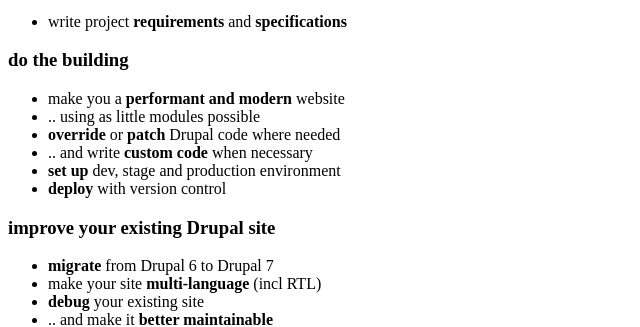
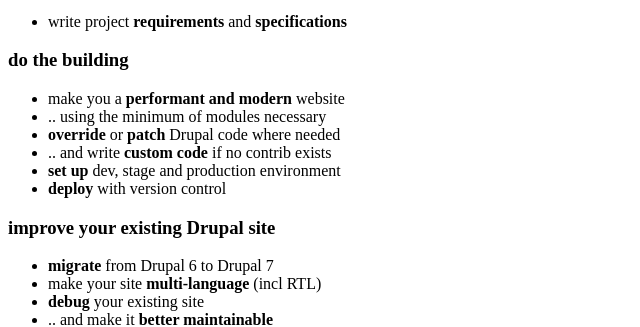
Before and after one commit to lolandese/lolandese.github.com, a Jekyll site: the page built from index.md, in a window 1280 px wide and 900 px high, scrolled down 1309 px. Shown: the part 152-479 px from the top of the window, without its empty margins (0-640 px from the left). Built offline with Jekyll 4.4.1, drawn with Linux system fonts in a browser that asks for light colours; nearby versions of some CDN libraries; comment, search, counter and statistics services are not loaded.

Commit message:
Page update

```diff
--- a/index.md
+++ b/index.md
@@ -34,9 +34,9 @@ My online CV tells you ..
 ### do the building
 
 - make you a **performant and modern** website
-- .. using as little modules possible
+- .. using the minimum of modules necessary
 - **override** or **patch** Drupal code where needed
-- .. and write **custom code** when necessary
+- .. and write **custom code** if no contrib exists
 - **set up** dev, stage and production environment
 - **deploy** with version control
 
```
